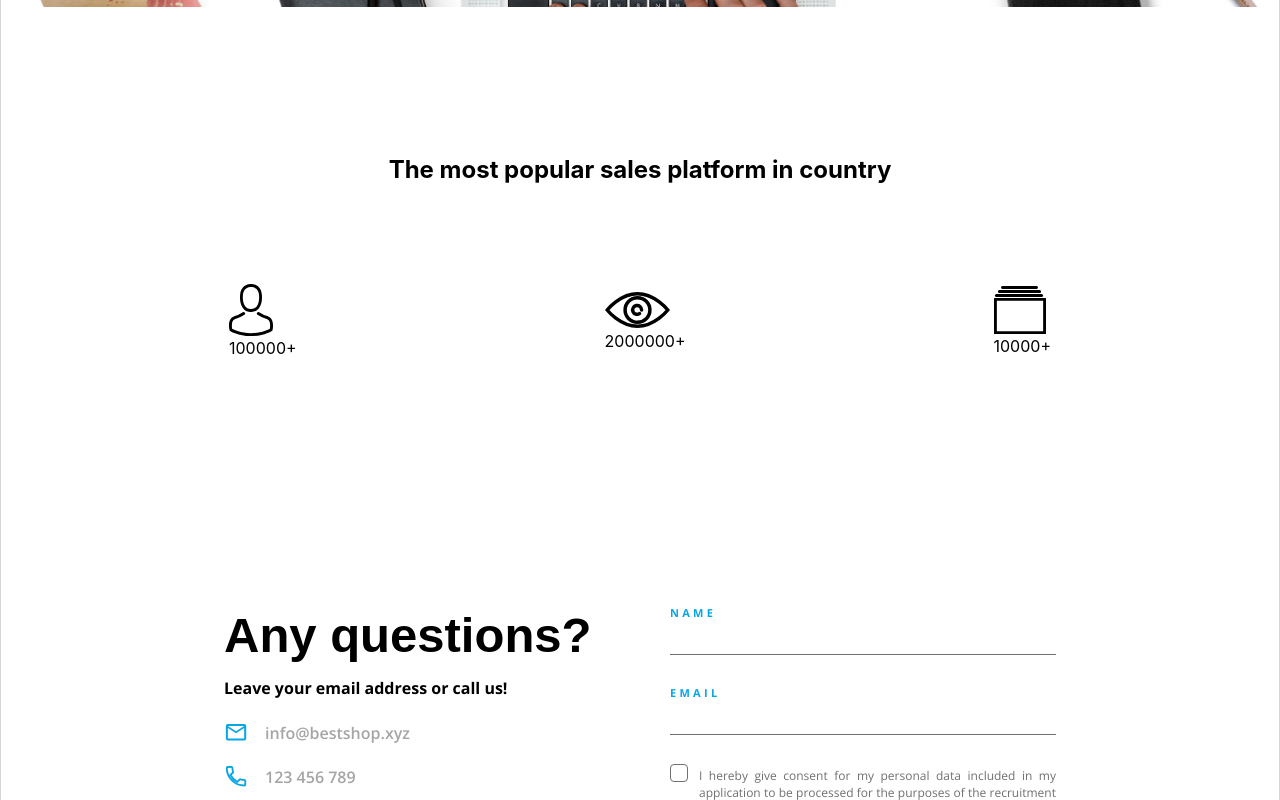
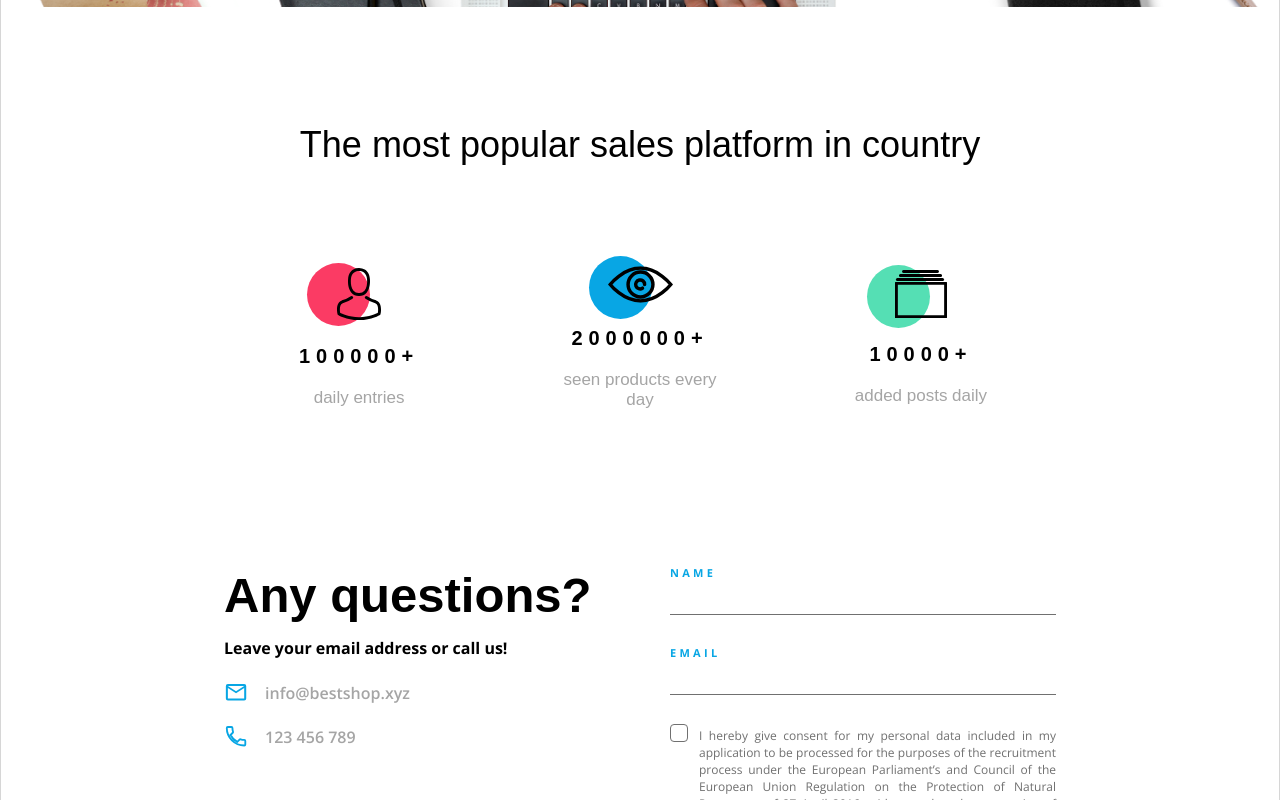
Before and after one commit to karolina-rachuta/BestShop_React, a React (Create React App) app: page / in a window 1280 px wide. Shown: the part 680-1480 px from the top of the page. Built offline with nearby package versions, Linux system fonts and the light colour scheme.

Commit message:
finished whyus section with styles and rwd

```diff
--- a/src/components/WhyUs.jsx
+++ b/src/components/WhyUs.jsx
@@ -7,17 +7,26 @@ function WhyUs() {
     <div className="whyus__container">
       <h2>The most popular sales platform in country</h2>
       <div className="icons__container">
-        <div>
-          <img src={PersonImage} alt="" />
-          <p>100000+</p>
+        <div className="icon__box">
+          <div className="icon__box--pink">
+            <img src={PersonImage} alt="" className="person__icon" />
+          </div>
+          <p className="icon__number">100000+</p>
+          <p className="person__lead icon__lead">daily entries</p>
         </div>
-        <div>
-          <img src={EyeImage} alt="" />
-          <p>2000000+</p>
+        <div className="icon__box">
+          <div className="icon__box--blue">
+            <img src={EyeImage} alt="" className="eye__icon" />
+          </div>
+          <p className="icon__number">2000000+</p>
+          <p className="eye__lead icon__lead">seen products every day</p>
         </div>
-        <div>
-          <img src={CatalogImage} alt="" />
-          <p>10000+</p>
+        <div className="icon__box">
+          <div className="icon__box--green">
+            <img src={CatalogImage} alt="" className="catalog__icon" />
+          </div>
+          <p className="icon__number">10000+</p>
+          <p className="icon__lead">added posts daily</p>
         </div>
       </div>
     </div>
--- a/src/styles/components/contact.scss
+++ b/src/styles/components/contact.scss
@@ -19,7 +19,7 @@
         gap: toRem(16);
         flex-direction: row;
         align-items: start;
-        margin-top: toRem(100);
+        margin-top: toRem(50);
         width: 80%;
         gap: toRem(60);
     }
--- a/src/styles/components/whyus.scss
+++ b/src/styles/components/whyus.scss
@@ -12,13 +12,24 @@
     justify-content: center;
     align-items: center;
     gap: toRem(50);
+    margin-top: toRem(40);
 
-    @media screen and (min-width: toRem(700)) {
+    @media screen and (min-width: toRem($breakpoint-medium)) {
         gap: toRem(100);
+        margin-top: toRem(10);
     }
 
     h2 {
         text-align: center;
+        font-family: 'Ralawey', sans-serif;
+        font-weight: normal;
+        font-size: toRem(30);
+        color: $text-color;
+        line-height: 1.17;
+
+        @media only screen and (min-width: toRem($breakpoint-medium)) {
+            font-size: toRem(36);
+        }
     }
 
     .icons__container {
@@ -31,9 +42,106 @@
         height: 100%;
 
 
-        @media only screen and (min-width: toRem(700)) {
+        @media only screen and (min-width: toRem($breakpoint-medium)) {
             flex-direction: row;
-            justify-content: space-evenly;
+            justify-content: center;
+            width: 60%;
+            // gap: toRem(50);
+        }
+
+        .icon__box {
+            display: flex;
+            flex-direction: column;
+            align-items: center;
+            justify-content: center;
+            gap: toRem(20);
+            width: 100%;
+            height: 100%;
+
+            .icon__box--pink {
+                position: relative;
+                z-index: 1;
+
+                &::before {
+                    content: "";
+                    background-color: $text-color-basic;
+                    width: toRem(63);
+                    height: toRem(63);
+                    border-radius: 50%;
+                    position: absolute;
+                    top: toRem(-5);
+                    left: toRem(-30);
+                    z-index: -1;
+                }
+
+                .person__icon {
+                    width: toRem(44);
+                    height: toRem(52);
+                }
+            }
+
+            .icon__box--blue {
+                position: relative;
+                z-index: 1;
+
+                &::before {
+                    content: "";
+                    background-color: $blue-pattern;
+                    width: toRem(63);
+                    height: toRem(63);
+                    border-radius: 50%;
+                    position: absolute;
+                    top: toRem(-10);
+                    left: toRem(-19);
+                    z-index: -1;
+                }
+
+                .eye__icon {
+                    width: toRem(65);
+                    height: toRem(37);
+                }
+            }
+
+            .icon__box--green {
+                position: relative;
+                z-index: 1;
+
+                &::before {
+                    content: "";
+                    background-color: $green-pattern;
+                    width: toRem(63);
+                    height: toRem(63);
+                    border-radius: 50%;
+                    position: absolute;
+                    top: toRem(-5);
+                    left: toRem(-28);
+                    z-index: -1;
+                }
+
+                .catalog__icon {
+                    width: toRem(52);
+                    height: toRem(48);
+                }
+            }
+
+            .icon__number {
+                text-align: center;
+                font-family: 'Ralawey', sans-serif;
+                font-weight: 800;
+                font-size: toRem(20);
+                letter-spacing: toRem(5.96);
+                color: $text-color;
+                line-height: 1.2;
+            }
+
+            .icon__lead {
+                text-align: center;
+                font-family: 'Ralawey', sans-serif;
+                font-weight: 400;
+                font-size: toRem(17);
+                color: $light-text;
+                line-height: 1.17;
+            }
         }
     }
 }
--- a/src/styles/variables.scss
+++ b/src/styles/variables.scss
@@ -15,3 +15,6 @@ $form-color-border: #95989A;
 $text-form: #707070;
 $base-font-size: 16;
 $padding-container: 20;
+
+$breakpoint-medium: 768;
+$breakpoint-small: 576;
```
